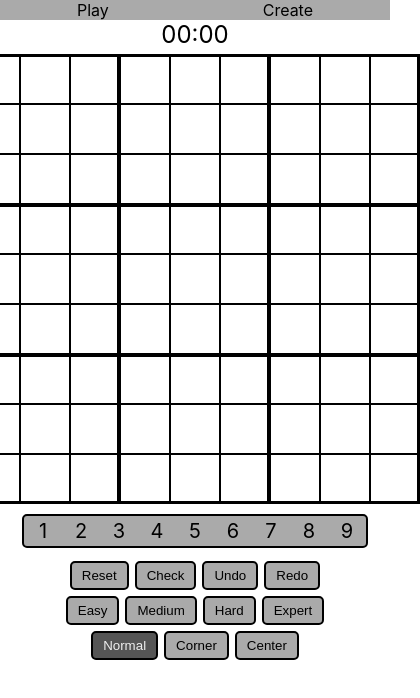
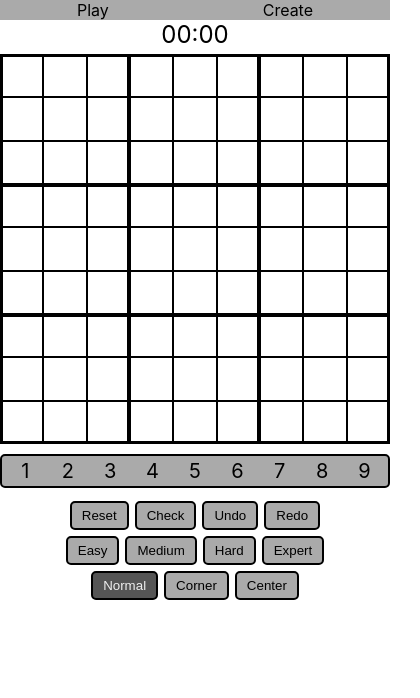
Before and after one commit to camnwalter/sudoku, a Next.js app: page /play in a window 390 px wide. Shown: the top 698 px of the page, 420 px wide, since content can reach past the window. Built offline with nearby package versions, Linux system fonts and the light colour scheme.

Commit message:
Add more basic mobile support

```diff
--- a/styles/Cell.module.css
+++ b/styles/Cell.module.css
@@ -4,7 +4,6 @@
   width: 50px;
   aspect-ratio: 1 / 1;
   border: 1px solid black;
-  flex-flow: nowrap;
   background-color: white;
 }
 
@@ -48,3 +47,14 @@
     background-color: #333;
   }
 }
+
+@media (max-width: 768px) {
+  .cell {
+    width: calc(100vmin / 9);
+  }
+
+  .cell > span {
+    align-self: center;
+    font-size: 7vmin;
+  }
+}
--- a/styles/OverlayText.module.css
+++ b/styles/OverlayText.module.css
@@ -23,3 +23,14 @@
 .center:not(:only-of-type) {
   margin-left: -100%;
 }
+
+@media (max-width: 768px) {
+  .overlayText {
+    font-size: 2vmin;
+  }
+
+  .corner {
+    word-spacing: 2vmin;
+    line-height: 3.5vmin;
+  }
+}
--- a/styles/RemainingNumbers.module.css
+++ b/styles/RemainingNumbers.module.css
@@ -22,3 +22,9 @@
     background: #555;
   }
 }
+
+@media (max-width: 768px) {
+  .remaining {
+    width: 100vw;
+  }
+}
```
